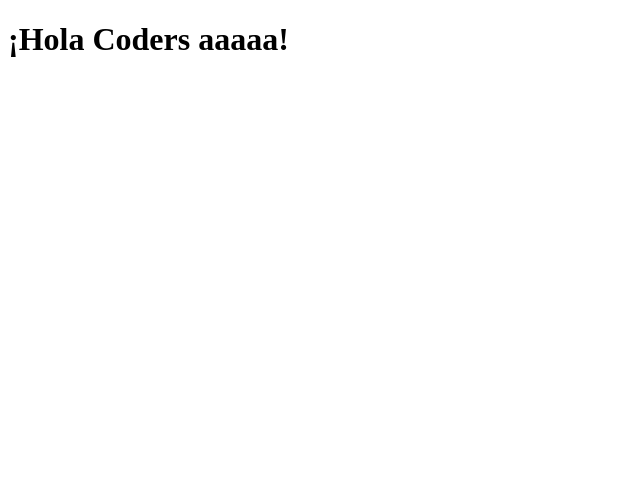
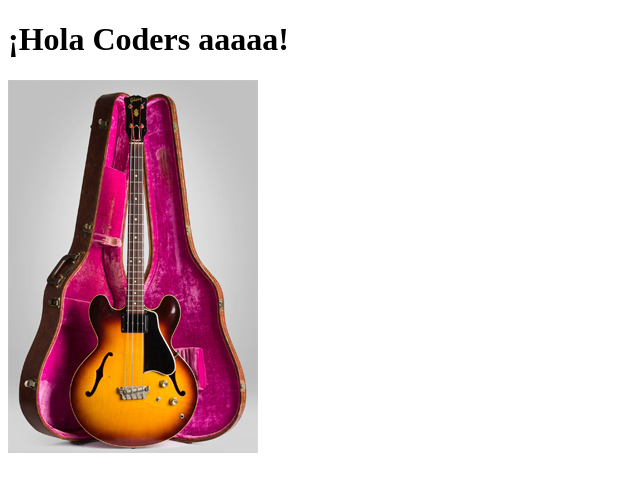
Before and after one commit to Joaquinviretti/prueba-02, a plain HTML site: page index.html in a window 1280 px wide. Shown: the whole page, without its empty margins (0-640 px from the left). Drawn offline with Linux system fonts and the light colour scheme.

Commit message:
agrego foto de guitarra

```diff
--- a/index.html
+++ b/index.html
@@ -10,5 +10,7 @@
 
     <h1>¡Hola Coders aaaaa!</h1>
 
+    <img src="/img/Bajo Gibson chica.jpg" alt="">
+
 </body>
 </html>
```
Also changed, not shown: img/Bajo Gibson chica.jpg (added).
